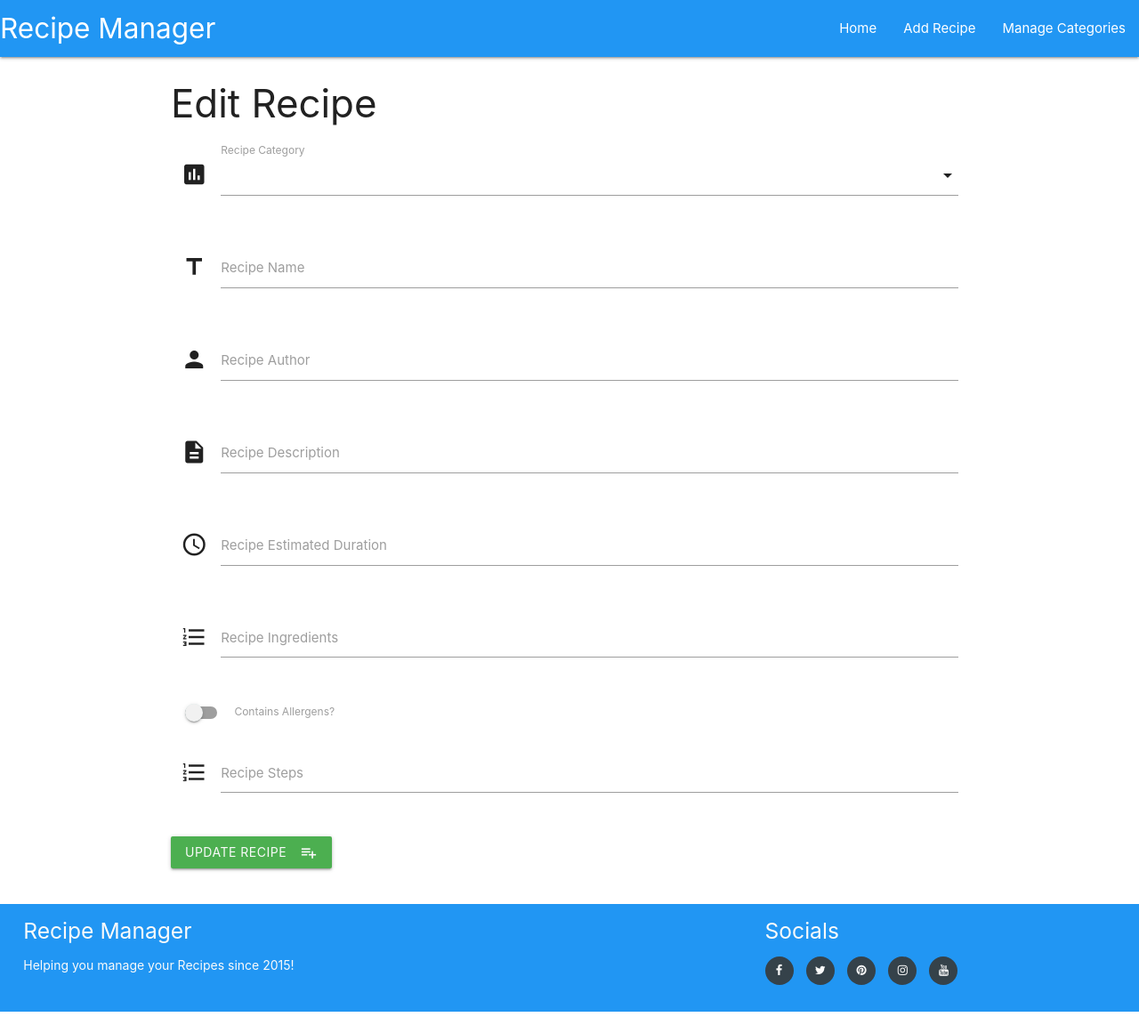
After one commit to ezat-r/recipe-manager, a Flask app: template templates/edit-recipe.html in a window 1280 px wide. The commit adds this page. Shown: the whole page at 89% size. Run offline with Flask 2, Linux system fonts and the light colour scheme; the template is opened without the code that fills it, so the values that code supplies are empty; some libraries are stand-ins or nearby versions.

Commit message:
Added handling for editing, viewing and deleting recipes. Created a 'view-recipe' template for detailed recipe viewing. Created 'edit-recipe' template for editing a recipe. Added relevant handlers for viewing, editing and deleting recipes in 'app.py'.

```diff
--- a/app.py
+++ b/app.py
@@ -38,7 +38,7 @@ def listifyDict(dictVal):
         return [{"list_item": dictVal}]
 
 
-######## Recipes
+#************ Recipes ************#
 
 # method to handle the '/' route or home page
 @app.route("/")
@@ -49,10 +49,12 @@ def index():
     # return the home page template html, and assign it a pagetitle and send accross the 'pageTitle'
     return render_template("recipes.html", pageTitle="Recipes", recipes=_recipes)
 
+######## Add a Recipe
 
 # method to handle the 'add-recipe' page
 @app.route("/add-recipe")
 def addRecipe():
+    # grab Categories from DB
     allCategories = mongo.db.categories.find()
     return render_template("add-recipe.html", pageTitle="Add Recipe", categories=allCategories)
 
@@ -88,5 +90,106 @@ def insertRecipe():
     return redirect(url_for("index"))
 
 
+######## View a Recipe
+
+# method to handle the viewing of a single recipe
+@app.route("/view-recipe/<recipe_id>")
+def viewRecipe(recipe_id):
+    recipeDB = mongo.db.recipes
+    # Grab recipe entry
+    recipeID = {"_id": ObjectId(recipe_id)}
+    _recipe = mongo.db.recipes.find_one(recipeID)
+
+    # each time a recipe is viewed increment the 'recipe_views' field
+    currentViews = _recipe["recipe_views"]
+    recipeDB.update_one(recipeID, {"$set": {"recipe_views": int(currentViews) + 1}})
+
+    return render_template("view-recipe.html", pageTitle="View Recipe", recipe=_recipe)
+
+
+######## Edit a Recipe
+
+@app.route("/edit-recipe/<recipe_id>")
+def editRecipe(recipe_id):
+    # fetch entry for selected Recipe
+    _recipe = mongo.db.recipes.find_one({"_id": ObjectId(recipe_id)})
+
+    _ingr = _recipe["recipe_ingredients"]
+    _steps = _recipe["recipe_steps"]
+
+    # break up the ingredients & recipe steps into a new list for better handling on front-end
+    listIngre = ["\r" + item["list_item"] for item in _ingr]
+    listSteps = ["\r" + item["list_item"] for item in _steps]
+
+    # grab Categories from DB
+    allCategories = mongo.db.categories.find()
+
+    return render_template("edit-recipe.html", recipe=_recipe, categories=allCategories, ingredients=listIngre, recipeSteps=listSteps)
+
+
+@app.route("/update-recipe/<recipe_id>", methods=["POST"])
+def updateRecipe(recipe_id):
+    recipes = mongo.db["recipes"]
+
+    # convert form data into a dictionary
+    formData = request.form.to_dict()
+
+    # used to target the entry we want to update
+    queryId = {"_id": ObjectId(recipe_id)}
+
+    # check and see if form data contains allergens
+    hasAllergens = containsAllergens(formData)
+
+    # grabbing the new values from the form submission and using them to create a dictionary
+    if hasAllergens == True:
+        # there are allergens, so make sure to include it in dict
+        updatedValues = {
+            "category_name": formData["category_name"],
+            "recipe_title": formData["recipe_title"],
+            "recipe_author": formData["recipe_author"],
+            "recipe_description": formData["recipe_description"],
+            "recipe_duration": formData["recipe_duration"],
+            "recipe_ingredients": listifyDict(formData["recipe_ingredients"]),
+            "containsAllergens": True,
+            "recipe_allergens": formData["recipe_allergens"],
+            "recipe_steps": listifyDict(formData["recipe_steps"])
+        }
+    else:
+        # there is no allergens so Remove the recipe_allergens field from the Recipe entry
+        recipes.update_one(queryId, {"$unset": {"recipe_allergens": 1}})
+
+        # dict with updated values for recipe
+        updatedValues = {
+            "category_name": formData["category_name"],
+            "recipe_title": formData["recipe_title"],
+            "recipe_author": formData["recipe_author"],
+            "recipe_description": formData["recipe_description"],
+            "recipe_duration": formData["recipe_duration"],
+            "recipe_ingredients": listifyDict(formData["recipe_ingredients"]),
+            "containsAllergens": False,
+            "recipe_steps": listifyDict(formData["recipe_steps"])
+        }
+
+    # Update the Recipe entry in the MongoDB database
+    recipes.update_one(queryId, {"$set": updatedValues})
+
+    # Re-direct to home page
+    return redirect(url_for("index"))
+
+
+######## Delete a Recipe
+
+# remove recipe handler
+@app.route("/delete-recipe/<recipe_id>")
+def deleteRecipe(recipe_id):
+    recipes = mongo.db["recipes"]
+
+    # Delete the Recipe entry in the MongoDB database
+    recipes.delete_one({"_id": ObjectId(recipe_id)})
+
+    # Re-direct to home page
+    return redirect(url_for("index"))
+
+
 # run app in debugging mode
 app.run(debug=True)
--- /dev/null
+++ b/templates/edit-recipe.html
@@ -0,0 +1,170 @@
+{% extends 'base.html' %}
+{% block content %}
+<h3>Edit Recipe</h3>
+<div class="row">
+    <!-- Begin Form -->
+    <form action="{{url_for('updateRecipe', recipe_id=recipe._id)}}" method="POST" class="col s12">
+        <!-- Begin Recipe Category Select Element -->
+        <div class="row">
+            <div class="input-field col s12">
+                <i class="material-icons prefix">poll</i>
+                <select id="category" name="category_name">
+                    <option disabled>Choose Category</option>
+                    {% for category in categories %}
+                        {% if category.category_name == recipe.category_name %}
+                        <option value="{{category.category_name}}" selected>{{category.category_name}}</option>
+                        {% else %}
+                        <option value="{{category.category_name}}">{{category.category_name}}</option>
+                        {% endif %}
+                    {% endfor %}
+                </select>
+                <label>Recipe Category</label>
+            </div>
+        </div>
+        <!-- End Recipe Category Select Element -->
+        <!-- Begin Recipe Title Element -->
+        <div class="row">
+            <div class="input-field col s12">
+                <i class="material-icons prefix">title</i>
+                <input id="recipe_title" type="text" name="recipe_title" class="validate" value="{{recipe.recipe_title}}" required>
+                <label for="recipe_title">Recipe Name</label>
+            </div>
+        </div>
+        <!-- End Recipe Title Element -->
+        <!-- Begin Recipe Author Element -->
+        <div class="row">
+            <div class="input-field col s12">
+                <i class="material-icons prefix">person</i>
+                <input id="recipe_author" type="text" name="recipe_author" class="validate" value="{{recipe.recipe_author}}" required>
+                <label for="recipe_author">Recipe Author</label>
+            </div>
+        </div>
+        <!-- End Recipe Author Element -->
+        <!-- Begin Recipe Description Element -->
+        <div class="row">
+            <div class="input-field col s12">
+                <i class="material-icons prefix">description</i>
+                <input id="recipe_description" type="text" name="recipe_description" class="validate" value="{{recipe.recipe_description}}" required>
+                <label for="recipe_description">Recipe Description</label>
+            </div>
+        </div>
+        <!-- End Recipe Description Element -->
+        <!-- Begin Recipe Duration Element -->
+        <div class="row">
+            <div class="input-field col s12">
+                <i class="material-icons prefix">access_time</i>
+                <input id="recipe_duration" type="text" name="recipe_duration" class="validate" value="{{recipe.recipe_duration}}" required>
+                <label for="recipe_duration">Recipe Estimated Duration</label>
+            </div>
+        </div>
+        <!-- End Recipe Duration Element -->
+        <!-- Begin Recipe Ingredients Element -->
+        <div class="row">
+            <div class="input-field col s12">
+                <i class="material-icons prefix">format_list_numbered</i>
+                <textarea name="recipe_ingredients" id="recipe_ingredients" class="materialize-textarea" required>{% for ingredient in ingredients %}{{ingredient}}{% endfor %}</textarea>
+                <label for="recipe_ingredients">Recipe Ingredients</label>
+            </div>
+            <p id="form-helper1" class="helper-message element-hide">Press 'Enter' to add a new line!</p>
+        </div>
+        <!-- End Recipe Ingredients Element -->
+        <!-- Begin containsAllergens Switch Element -->
+        <div class="row">
+            <div class="switch">
+                <label>
+                    {% if recipe.containsAllergens %}
+                    <input id="containsAllergens" name="containsAllergens" type="checkbox" checked>
+                    {% else %}
+                    <input id="containsAllergens" name="containsAllergens" type="checkbox">
+                    {% endif %}
+                    <span class="lever"></span>
+                    Contains Allergens?
+                </label>
+            </div>
+        </div>
+        <!-- End containsAllergens Switch Element -->
+        <!-- Begin Recipe Allergens Element -->
+        <div class="row element-hide" id="allergens-field">
+            <div class="input-field col s12">
+                <i class="material-icons prefix">description</i>
+                <input id="recipe_allergens" type="text" name="recipe_allergens" class="validate" value="{{recipe.recipe_allergens}}" required>
+                <label for="recipe_allergens">Allergens</label>
+            </div>
+        </div>
+        <!-- End Recipe Allergens Element -->
+        <!-- Begin Recipe Steps Element -->
+        <div class="row">
+            <div class="input-field col s12">
+                <i class="material-icons prefix">format_list_numbered</i>
+                <textarea name="recipe_steps" id="recipe_steps" class="materialize-textarea" required>{% for step in recipeSteps %}{{step}}{% endfor %}</textarea>
+                <label for="recipe_ingredients">Recipe Steps</label>
+            </div>
+            <p id="form-helper2" class="helper-message element-hide">Press 'Enter' to add a new line!</p>
+        </div>
+        <!-- End Recipe Steps Element -->
+        <div class="row">
+            <button class="btn waves-effect waves-light green" type="submit">Update Recipe
+                <i class="material-icons right">playlist_add</i>
+            </button>
+        </div>
+    </form>
+    <!-- End Form -->
+</div>
+{% endblock %}
+{% block js %}
+<script>
+    $(function(){
+        // once the page loads, check if the 'containsAllergens' button is checked
+        if($("#containsAllergens").is(":checked")){
+            // if it is then bring into view the 'recipe_allergens' input field
+            $("#allergens-field").removeClass("element-hide")
+        }else{
+            // otherwise remove all it's properties to make sure it doesn't interfere with form submission
+            $("#recipe_allergens").removeAttr("name").removeAttr("required").removeAttr("value");
+        }
+
+        // Materialize CSS - Form Select tag initialisation
+        $('select').formSelect();
+
+        // Hide/show helper message for 'recipe_ingredients' textarea
+        $("#recipe_ingredients").focusin(function(){
+            toggleElementClass("#form-helper1", "element-hide");
+        });
+
+        $("#recipe_ingredients").focusout(function(){
+            toggleElementClass("#form-helper1", "element-hide");
+        });
+
+        // Hide/show helper message for 'recipe_steps' textarea
+        $("#recipe_steps").focusin(function(){
+            toggleElementClass("#form-helper2", "element-hide");
+        });
+
+        $("#recipe_steps").focusout(function(){
+            toggleElementClass("#form-helper2", "element-hide");
+        });
+
+        // Hide/show allergens input field
+        $("#containsAllergens").on("click", function(){
+            toggleElementClass("#allergens-field", "element-hide");
+
+            hideShowAllergensField();
+        });
+
+        function toggleElementClass(id, className){
+            $(id).toggleClass(className);
+        }
+
+        function hideShowAllergensField(){
+            // check if there is a 'name' attribute already present
+            if($("#recipe_allergens").attr("name") == "recipe_allergens"){
+                // if there is then remove the 'name' attribute and the 'required' property so it doesn't get submitted with the rest of the form
+                $("#recipe_allergens").removeAttr("name").removeAttr("required").removeAttr("value");
+            }else{
+                // otherwise, assign the form element with a 'name' attribute and a 'required' property
+                $("#recipe_allergens").attr("name", "recipe_allergens").prop("required", true);
+            }
+        }
+    });
+</script>
+{% endblock %}
--- a/templates/recipes.html
+++ b/templates/recipes.html
@@ -6,8 +6,8 @@
             <div class="collapsible-header">
                 <div class="col s3">
                     <i class="material-icons">expand_more</i>
-                    <a href="" class="waves-effect waves-light btn btn-small orange">View</a>
-                    <a href="" class="waves-effect waves-light btn btn-small blue">Edit</a>
+                    <a href="{{url_for('viewRecipe', recipe_id=recipe._id)}}" class="waves-effect waves-light btn btn-small orange">View</a>
+                    <a href="{{url_for('editRecipe', recipe_id=recipe._id)}}" class="waves-effect waves-light btn btn-small blue">Edit</a>
                 </div>
                 <div class="recipe-title-header col s9 right-align">
                     <strong>{{recipe.recipe_title}}</strong>
```
Also changed, not shown: templates/view-recipe.html (added, +43 -0 lines).
